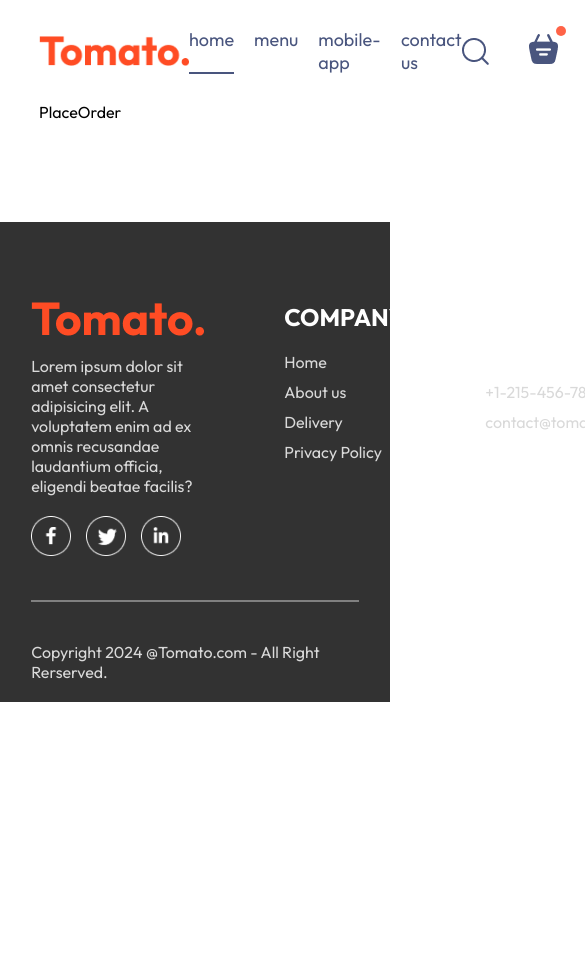
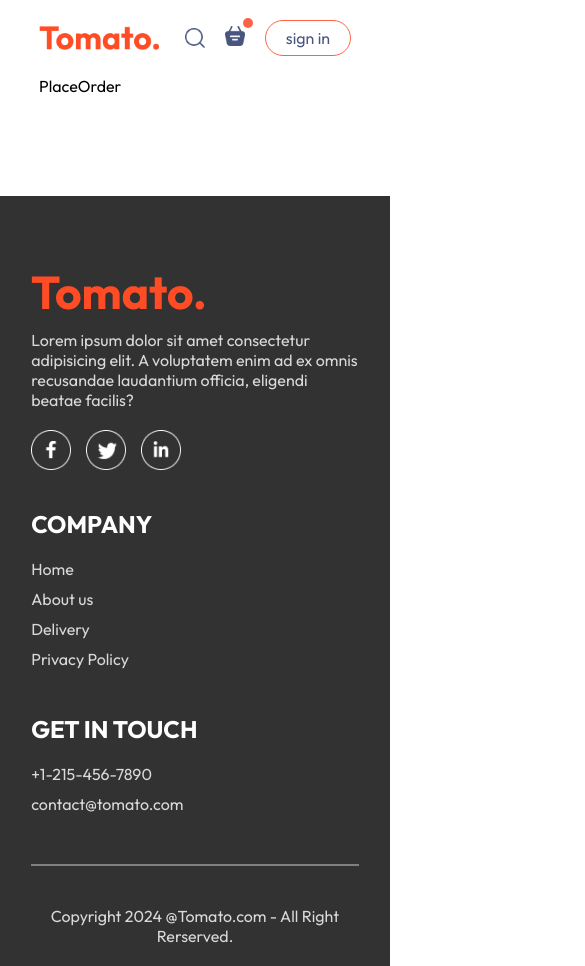
Before and after one commit to Akash-Sharma-2002/Food-App, a React (Vite) app in the folder Frontend/: page /order in a window 390 px wide. Shown: the top 966 px of the page, 585 px wide, since content can reach past the window. Before the commit the page ends 844 px from the top, so only its background shows below. Built offline with nearby package versions, Linux system fonts and the light colour scheme.

Commit message:
Responsive styling added for diffrent devices

```diff
--- a/Frontend/src/components/ExploreMenu/ExploreMenu.css
+++ b/Frontend/src/components/ExploreMenu/ExploreMenu.css
@@ -54,3 +54,10 @@
   background-color: #e2e2e2;
   border: none;
 }
+
+@media (max-width: 1050px) {
+  .explore-menu-text {
+    max-width: 100%;
+    font-size: 14px;
+  }
+}
--- a/Frontend/src/components/Footer/Footer.css
+++ b/Frontend/src/components/Footer/Footer.css
@@ -51,3 +51,14 @@
   background-color: grey;
   border: none;
 }
+
+@media (max-width: 750px) {
+  .footer-content {
+    display: flex;
+    flex-direction: column;
+    gap: 35px;
+  }
+  .footer-copyright {
+    text-align: center;
+  }
+}
--- a/Frontend/src/components/Header/Header.css
+++ b/Frontend/src/components/Header/Header.css
@@ -38,3 +38,21 @@
   background-color: white;
   border-radius: 50px;
 }
+
+@media (max-width: 1050px) {
+  .header-contents {
+    max-width: 45%;
+  }
+}
+
+@media (max-width: 750px) {
+  .header-contents {
+    max-width: 55%;
+  }
+  .header-contents p {
+    display: none;
+  }
+  .header-contents button {
+    padding: 2vw 4vw;
+  }
+}
--- a/Frontend/src/components/navbar/Navbar.css
+++ b/Frontend/src/components/navbar/Navbar.css
@@ -60,3 +60,66 @@
   top: -8px;
   right: -8px;
 }
+
+@media (max-width: 1050px) {
+  .navbar .logo{
+    width: 140px;
+  }
+  .navbar-menu{
+    gap: 20px;
+    font-size: 17px;
+  }
+  .navbar-right{
+    gap: 30px;
+  }
+  .navbar-right img{
+    width: 22px;
+  }
+  .navbar-right button{
+    padding: 8px 25px;
+  }
+}
+
+@media (max-width: 900px) {
+  .navbar .logo{
+    width: 120px;
+  }
+  .navbar-menu{
+    gap: 15px;
+    font-size: 16px;
+  }
+  .navbar-right{
+    gap: 20px;
+  }
+  .navbar-right img{
+    width: 20px;
+  }
+  .navbar-right button{
+    padding: 7px 20px;
+  }
+}
+
+@media (max-width: 750px) {
+  .navbar .logo{
+    width: 120px;
+  }
+  .navbar-menu{
+    gap: 15px;
+    font-size: 16px;
+  }
+  .navbar-right{
+    gap: 20px;
+  }
+  .navbar-right img{
+    width: 20px;
+  }
+  .navbar-right button{
+    padding: 7px 20px;
+  }
+}
+
+@media (max-width: 750px) {
+  .navbar-menu{
+    display: none;
+  }
+}
```
